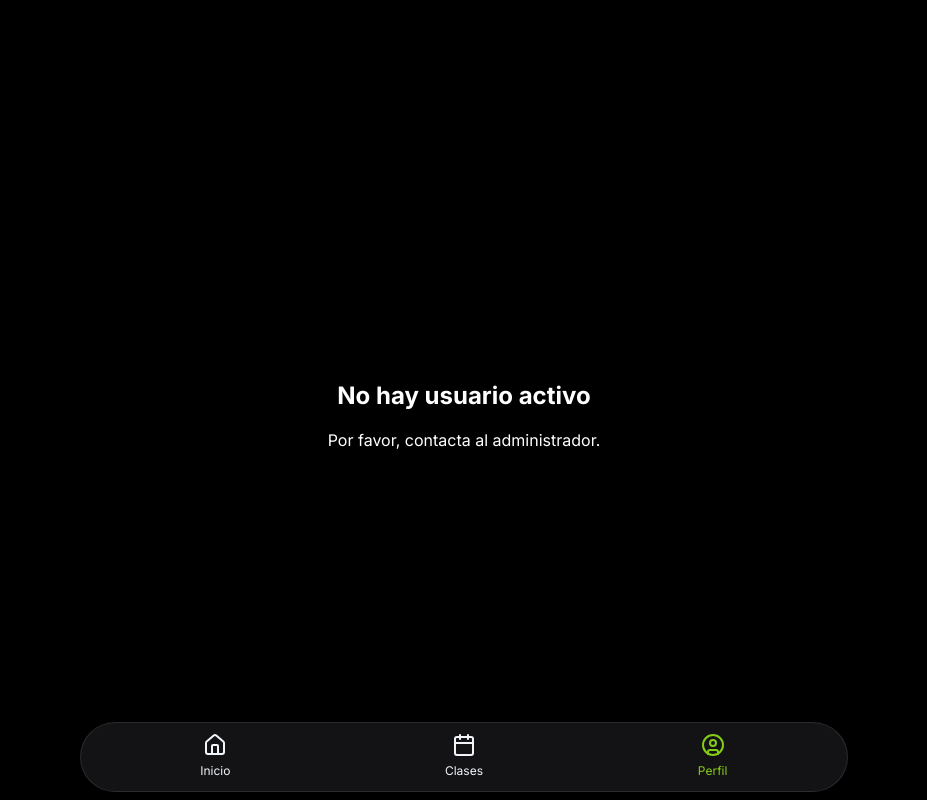
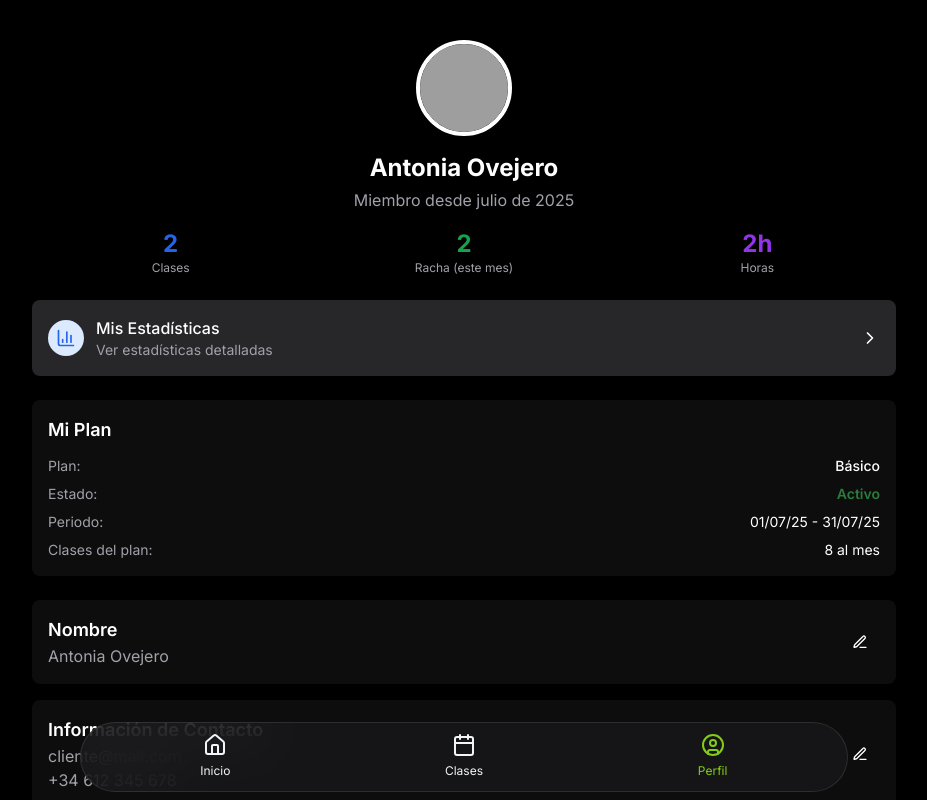
Before and after one commit to blackboardldb/bs-portal, a Next.js app: page /app/profile in a window 1280 px wide. Shown: the top 800 px of the page, without its empty margins (176-1103 px from the left). Built offline with nearby package versions, Linux system fonts and the light colour scheme; grey boxes are pictures that could not be loaded.

Commit message:
cambios en /app

```diff
--- a/app/app/page.tsx
+++ b/app/app/page.tsx
@@ -1,5 +1,6 @@
 "use client";
 
+import { useEffect, useMemo } from "react";
 import { HomePage } from "@/components/HomePage";
 import Logo from "@/components/Logo";
 import StaticCarousel from "@/components/StaticCarousel";
@@ -7,30 +8,58 @@ import { useBlackSheepStore } from "@/lib/blacksheep-store";
 import { format } from "date-fns";
 import { es } from "date-fns/locale";
 import { formatTimeLocal, formatWeekday } from "@/lib/utils";
+import { Skeleton } from "@/components/ui/skeleton";
 
 export default function Page() {
-  const { users, classSessions, instructors } = useBlackSheepStore();
+  // --- 1. OBTENCIÓN DE DATOS ---
+  // Se utiliza el store de Zustand para acceder a los datos y funciones de carga.
+  const {
+    users,
+    classSessions,
+    instructors,
+    fetchUsers,
+    fetchClassSessions,
+    fetchInstructors,
+  } = useBlackSheepStore();
 
-  // Get current user (Antonia for demo)
-  const currentUser =
-    users.find((user) => user.id === "usr_antonia_abc123") || users[0];
+  // Efecto para cargar los datos maestros una sola vez si el store está vacío.
+  useEffect(() => {
+    if (users.length === 0) fetchUsers();
+    if (classSessions.length === 0) fetchClassSessions();
+    if (instructors.length === 0) fetchInstructors();
+  }, [
+    users,
+    classSessions,
+    instructors,
+    fetchUsers,
+    fetchClassSessions,
+    fetchInstructors,
+  ]);
 
+  // --- 2. SELECCIÓN DE USUARIO Y ESTADO DE CARGA ---
+  const currentUser = useMemo(() => {
+    // Para la demo, se busca explícitamente a Antonia Ovejero por su ID correcto.
+    return users.find((user) => user.id === "usr_antonia_abc123");
+  }, [users]);
+
+  // Si no hay usuario (porque los datos aún no cargan), se muestra un esqueleto.
   if (!currentUser) {
-    return <div>Loading...</div>;
+    return (
+      <main className="min-h-screen bg-black p-4">
+        <Skeleton className="h-24 w-full" />
+        <Skeleton className="h-96 w-full mt-4" />
+      </main>
+    );
   }
 
-  // Calculate data for HomePage
+  // --- 3. TRANSFORMACIÓN DE DATOS PARA LA UI ---
+  // Se calculan todos los valores necesarios para pasar al componente HomePage.
   const membershipType =
     currentUser.membership?.membershipType || "Plan Básico";
   const monthlyPrice = currentUser.membership?.monthlyPrice ?? 25000;
 
-  const currentMonthStats = {
-    classesAttended: 5,
-    classesContracted: 8,
-    remainingClasses: 3,
-    noShows: 0,
-    lastMinuteCancellations: 0,
-  };
+  // Usar las estadísticas REALES del perfil del usuario en lugar de datos fijos
+  const currentMonthStats = currentUser.membership.centerStats.currentMonth;
 
   const planValid = currentUser.membership?.status === "active";
   const progressPercentage =
@@ -56,12 +85,16 @@ export default function Page() {
       )
     : "31 de enero";
 
-  // Get registered classes
+  // Filtrar y mapear las próximas 3 clases a las que el usuario está inscrito.
   const registeredClasses = classSessions
     .filter((session) => {
       const sessionDate = new Date(session.dateTime);
       const now = new Date();
-      return sessionDate >= now;
+      // Corregido: Filtrar por clases futuras Y a las que el usuario está inscrito
+      return (
+        sessionDate >= now &&
+        session.registeredParticipantsIds.includes(currentUser.id)
+      );
     })
     .slice(0, 3)
     .map((session) => {
@@ -89,9 +122,13 @@ export default function Page() {
       };
     });
 
+  // --- 4. RENDERIZADO DEL COMPONENTE ---
+  // Se renderiza la estructura de la página y se pasa la data procesada a HomePage.
   return (
     <main className="min-h-screen bg-black">
-      <Logo />
+      <div className="p-4 max-w-4xl mx-auto text-white">
+        <Logo />
+      </div>
       <HomePage
         userProfile={currentUser}
         membershipType={membershipType}
--- a/app/app/profile/page.tsx
+++ b/app/app/profile/page.tsx
@@ -1,18 +1,22 @@
+"use client";
+
 import { UserProfile } from "@/components/user-profile";
 import Link from "next/link";
-export default function Home() {
+import { Button } from "@/components/ui/button";
+
+export default function ProfilePage() {
   return (
     <main className="min-h-screen bg-black">
-      <section className="p-4 mx-auto space-y-4 max-w-4xl">
+      <section className="p-4 mx-auto space-y-6 max-w-4xl pb-28">
         <UserProfile />
-        <div className="flex justify-end mt-8">
-          <Link
-            href="/"
-            className="inline-flex items-center justify-center rounded-md border border-input bg-background px-4 py-2 text-sm font-medium shadow-sm transition-colors hover:bg-accent hover:text-accent-foreground focus-visible:outline-none focus-visible:ring-2 focus-visible:ring-ring focus-visible:ring-offset-2 disabled:pointer-events-none disabled:opacity-50"
+        <Link href="/" className="w-full block">
+          <Button
+            variant="outline"
+            className="w-full border-red-500/50 text-red-400 hover:bg-red-500/10 hover:text-red-300"
           >
-            Logout
-          </Link>
-        </div>
+            Cerrar Sesión (Demo)
+          </Button>
+        </Link>
       </section>
     </main>
   );
--- a/components/user-profile.tsx
+++ b/components/user-profile.tsx
@@ -1,7 +1,7 @@
 // src/components/UserProfile.tsx
 "use client";
 
-import { useState } from "react";
+import { useState, useEffect, useMemo } from "react";
 import { Button } from "@/components/ui/button";
 import { Input } from "@/components/ui/input";
 import { Label } from "@/components/ui/label";
@@ -17,13 +17,30 @@ import {
 import { Edit3, BarChart3, ChevronRight } from "lucide-react";
 import { StatsDrawer } from "./stats-drawer";
 import { useBlackSheepStore } from "@/lib/blacksheep-store";
-import type { FitCenterUserProfile } from "@/lib/types";
+import type { FitCenterUserProfile, MembershipStatus } from "@/lib/types";
+import { Skeleton } from "@/components/ui/skeleton";
+import {
+  MEMBERSHIP_STATUS_LABELS,
+  MEMBERSHIP_STATUS_COLORS,
+} from "@/lib/types";
+import { format } from "date-fns";
+import { es } from "date-fns/locale";
 
 export function UserProfile() {
-  const { users, updateUser } = useBlackSheepStore();
-  // Get the current user (Antonia for demo)
-  const currentUser =
-    users.find((user) => user.id === "usr_antonia_abc123") || users[0];
+  const { users, fetchUsers, updateUser } = useBlackSheepStore();
+
+  // Cargar datos y seleccionar usuario de forma segura
+  useEffect(() => {
+    if (users.length === 0) {
+      fetchUsers();
+    }
+  }, [users, fetchUsers]);
+
+  const currentUser = useMemo(
+    () => users.find((user) => user.id === "usr_antonia_abc123"),
+    [users]
+  );
+
   const [userData, setUserData] = useState<FitCenterUserProfile | null>(
     currentUser || null
   );
@@ -51,18 +68,19 @@ export function UserProfile() {
   // States for drawer of statistics
   const [isStatsDrawerOpen, setIsStatsDrawerOpen] = useState(false);
 
-  // Update local state when userData changes
-  useState(() => {
-    if (userData) {
-      setEditableFirstName(userData.firstName);
-      setEditableLastName(userData.lastName);
-      setEditableEmail(userData.email);
-      setEditablePhone(userData.phone);
-      setEditableGender(userData.gender || "");
-      setEditableDateOfBirth(userData.dateOfBirth || "");
-      setEditableEmergencyContact(userData.emergencyContact || "");
+  // Sincronizar el estado del formulario cuando currentUser (desde el store) cambia
+  useEffect(() => {
+    if (currentUser) {
+      setUserData(currentUser);
+      setEditableFirstName(currentUser.firstName);
+      setEditableLastName(currentUser.lastName);
+      setEditableEmail(currentUser.email);
+      setEditablePhone(currentUser.phone || "");
+      setEditableGender(currentUser.gender || "");
+      setEditableDateOfBirth(currentUser.dateOfBirth || "");
+      setEditableEmergencyContact(currentUser.emergencyContact || "");
     }
-  });
+  }, [currentUser]);
 
   // Save function for Name
   const saveNameInfo = () => {
@@ -137,13 +155,12 @@ export function UserProfile() {
     });
   };
 
-  if (!userData) {
+  // Mostrar un esqueleto de carga mientras se obtienen los datos
+  if (!currentUser || !userData) {
     return (
-      <div className="min-h-screen bg-black flex items-center justify-center">
-        <div className="text-white text-center">
-          <h1 className="text-2xl font-bold mb-4">No hay usuario activo</h1>
-          <p>Por favor, contacta al administrador.</p>
-        </div>
+      <div className="space-y-6">
+        <Skeleton className="h-48 w-full rounded-lg" />
+        <Skeleton className="h-64 w-full rounded-lg" />
       </div>
     );
   }
@@ -222,6 +239,59 @@ export function UserProfile() {
             </div>
           </div>
           <ChevronRight className="h-5 w-5 text-white" />
+        </div>
+
+        {/* Membership Plan Section */}
+        <div className="bg-white/5 rounded-lg p-4">
+          <div>
+            <h3 className="text-lg font-semibold text-white mb-3">Mi Plan</h3>
+            <div className="space-y-2 text-sm">
+              <div className="flex justify-between items-center">
+                <span className="text-zinc-400">Plan:</span>
+                <span className="font-medium text-white">
+                  {userData.membership.membershipType}
+                </span>
+              </div>
+              <div className="flex justify-between items-center">
+                <span className="text-zinc-400">Estado:</span>
+                <span
+                  className="font-semibold"
+                  style={{
+                    color:
+                      MEMBERSHIP_STATUS_COLORS[
+                        userData.membership.status as MembershipStatus
+                      ] || "#fff",
+                  }}
+                >
+                  {MEMBERSHIP_STATUS_LABELS[
+                    userData.membership.status as MembershipStatus
+                  ] || "N/A"}
+                </span>
+              </div>
+              <div className="flex justify-between items-center">
+                <span className="text-zinc-400">Periodo:</span>
+                <span className="text-white">
+                  {format(
+                    new Date(userData.membership.currentPeriodStart),
+                    "dd/MM/yy"
+                  )}{" "}
+                  -{" "}
+                  {format(
+                    new Date(userData.membership.currentPeriodEnd),
+                    "dd/MM/yy"
+                  )}
+                </span>
+              </div>
+              <div className="flex justify-between items-center">
+                <span className="text-zinc-400">Clases del plan:</span>
+                <span className="text-white">
+                  {userData.membership.planConfig.classLimit === 0
+                    ? "Ilimitadas"
+                    : `${userData.membership.planConfig.classLimit} al mes`}
+                </span>
+              </div>
+            </div>
+          </div>
         </div>
 
         {/* Profile Sections */}
```
